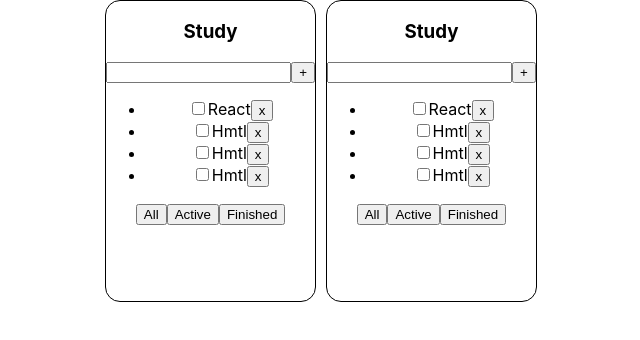
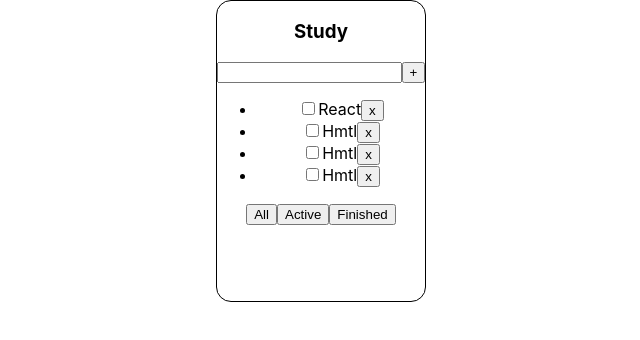
Before and after one commit to pdxserg/work-tasks, a React (Create React App) app: page / in a window 1280 px wide. Shown: the top 340 px of the page, without its empty margins (319-959 px from the left). Built offline with nearby package versions, Linux system fonts and the light colour scheme.

Commit message:
add uuid

```diff
--- a/package.json
+++ b/package.json
@@ -10,10 +10,12 @@
     "@types/node": "^16.7.13",
     "@types/react": "^18.0.0",
     "@types/react-dom": "^18.0.0",
+    "@types/uuid": "^10.0.0",
     "react": "^18.3.1",
     "react-dom": "^18.3.1",
     "react-scripts": "5.0.1",
     "typescript": "^4.4.2",
+    "uuid": "^10.0.0",
     "web-vitals": "^2.1.0"
   },
   "scripts": {
--- a/src/App.tsx
+++ b/src/App.tsx
@@ -1,29 +1,33 @@
 import React from 'react';
 import './App.css';
 import {Todolist} from "./Todolist";
+import {v1} from "uuid";
 
 
-export type TasksPropsType ={
+export type TasksPropsType = {
 	tasks: TaskPropsType[]
 }
-export type TaskPropsType={
+export type TaskPropsType = {
 	id: string
 	title: string
-    isDone:boolean
+	isDone: boolean
 }
+
 function App() {
-    const tasks:TaskPropsType[]= [
-        {id:"1", title: "React", isDone:false},
-        {id:"2", title: "Hmtl", isDone:false},
-        {id:"3", title: "Hmtl", isDone:false},
-        {id:"4", title: "Hmtl", isDone:false},
+	const tasks: TaskPropsType[] = [
+		{id: v1(), title: "React", isDone: false},
+		{id: v1(), title: "Hmtl", isDone: false},
+		{id: v1(), title: "Hmtl", isDone: false},
+		{id: v1(), title: "Hmtl", isDone: false},
 	]
 	return (
 		<div className="App">
-<Todolist title={"Study"} tasks={tasks}/>
-<Todolist title={"buy"} tasks={tasks}/>
-
+			<Todolist
+				title={"Study"}
+				tasks={tasks}
+			/>
 		</div>
 	);
 }
+
 export default App;
```
Also changed, not shown: 1 other file (tests, documents, lock files or other folders). Lines whose indentation alone changed are shown as unchanged.
